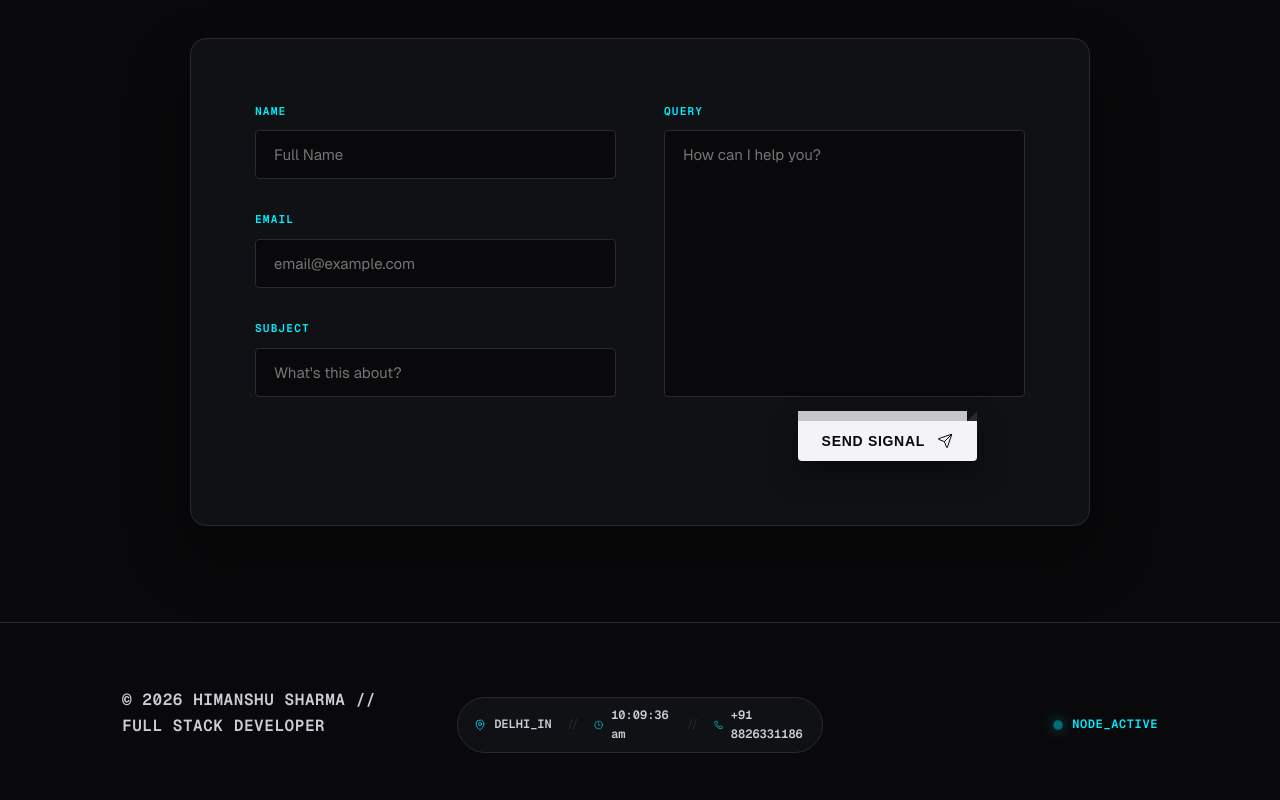
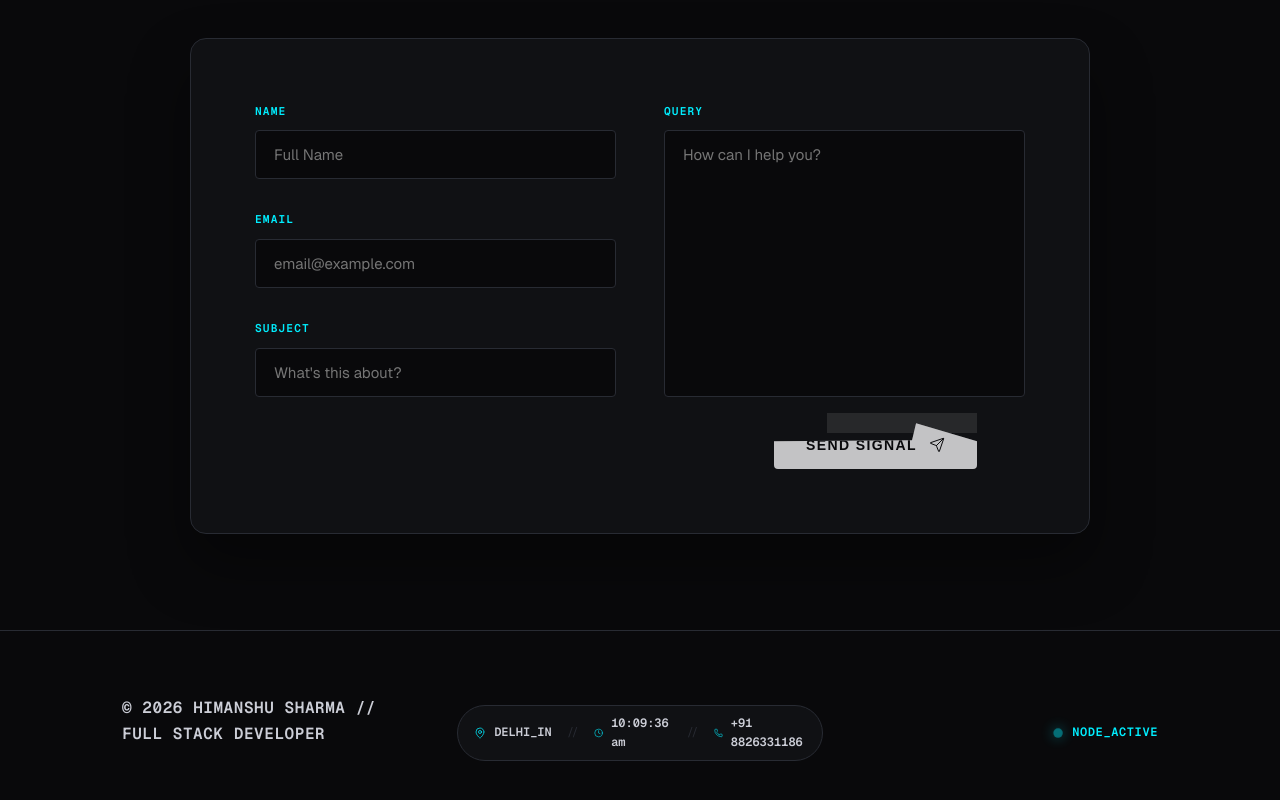
Before and after one commit to hauntedcrewvkr/himanshu_portfolio, a React (Vite) app: page / in a window 1280 px wide. Shown: the part 4700-5500 px from the top of the page. Built offline with nearby package versions, Linux system fonts and the light colour scheme.

Commit message:
style: implement custom geometric polygon clip-path for Send Signal button

```diff
--- a/src/styles/components.scss
+++ b/src/styles/components.scss
@@ -339,9 +339,9 @@
     grid-column: 1 / -1;
     display: flex;
     justify-content: flex-end;
-    margin-top: -$space-4; // Overlap the form container
+    margin-top: -$space-5; // Precise overlap
     position: relative;
-    pointer-events: none; // Allow clicks to pass to the button
+    pointer-events: none;
 
     .send-btn {
       pointer-events: auto;
@@ -349,47 +349,54 @@
       margin-right: $space-6;
       background: var(--text-100);
       color: var(--surface-100);
-      padding: 12px 24px;
-      border-radius: 0 0 4px 4px; // Rounded only on bottom for 'tab' look
-      box-shadow: 0 10px 30px rgba(0, 0, 0, 0.5);
+      padding: 24px 32px 16px; // Adjusted for clip-path padding
       border: none;
+      font-weight: 900;
+      text-transform: uppercase;
+      letter-spacing: 0.1em;
+      /* YOUR SPECIFIC POLYGON */
+      clip-path: polygon(68% 48%, 70% 18%, 100% 50%, 100% 100%, 0 100%, 0% 50%);
       z-index: 5;
+      transition: all 0.3s ease;
 
-      // THE FOLD EFFECT
+      // THE FOLD (Shadow behind the sharp tip)
       &::before {
         content: "";
         position: absolute;
-        top: -10px;
-        right: 0;
-        width: 10px;
-        height: 10px;
-        background: var(--surface-500); // Darker shadow color for the fold
-        clip-path: polygon(100% 0, 0% 100%, 100% 100%); // Triangle fold
-      }
-
-      &::after {
-        content: "";
-        position: absolute;
-        top: -10px;
+        top: 0;
         left: 0;
-        width: calc(100% - 10px);
-        height: 10px;
-        background: var(--text-100);
-        opacity: 0.8;
+        width: 100%;
+        height: 100%;
+        background: rgba(0, 0, 0, 0.2); // Subtle shadow on the shape itself
         z-index: -1;
       }
 
       &:hover {
         background: var(--primary);
-        transform: translateY(2px); // Subtle press effect
-        &::after { background: var(--primary); }
+        color: var(--surface-100);
+        transform: translateY(4px);
       }
+    }
+
+    // Additional 'Fold' strip to connect it to the form
+    &::after {
+      content: "";
+      position: absolute;
+      top: 0;
+      right: $space-6;
+      width: 150px;
+      height: 20px;
+      background: var(--text-100);
+      opacity: 0.1;
+      z-index: 1;
+      pointer-events: none;
     }
 
     @media (max-width: 600px) {
       justify-content: center;
       margin-top: $space-4;
-      .send-btn { margin-right: 0; border-radius: 4px; &::before, &::after { display: none; } }
+      .send-btn { margin-right: 0; clip-path: none; padding: 14px 28px; border-radius: 4px; }
+      &::after { display: none; }
     }
   }
 
```
